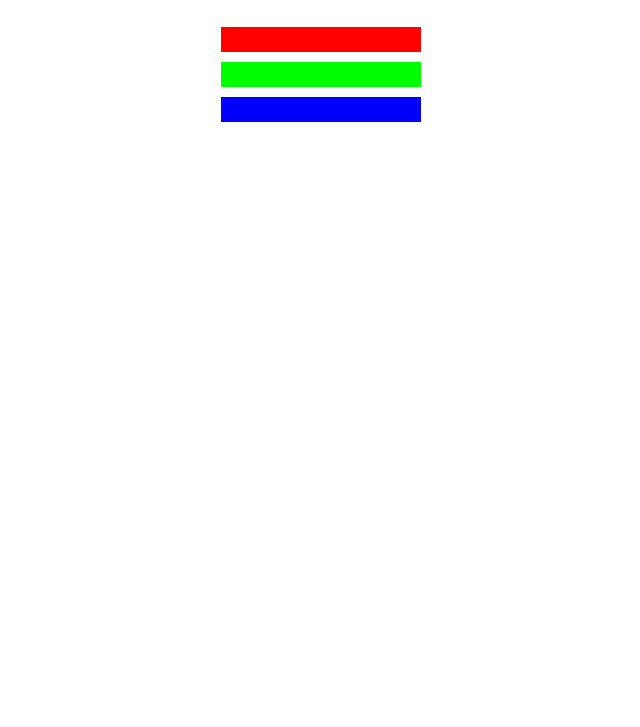
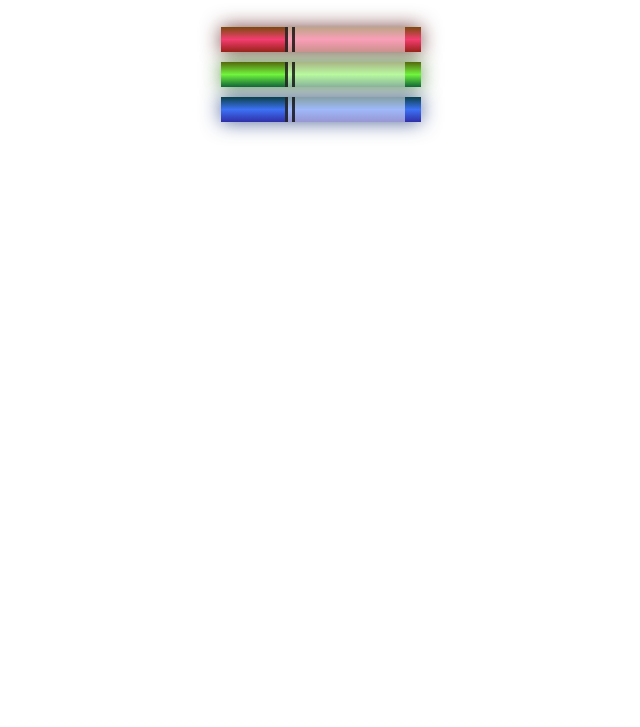
Before and after one commit to danielKulka/CSS-Color-Markers, a plain HTML site: page index.html in a window 1280 px wide. Shown: the part 73-800 px from the top of the page, without its empty margins (319-959 px from the left). Drawn offline with Linux system fonts and the light colour scheme.

Commit message:
readmeadd

```diff
--- a/index.html
+++ b/index.html
@@ -1,18 +1,27 @@
 <!DOCTYPE html>
 <html lang="en">
   <head>
-  <meta charset="UTF-8">
-  <meta http-equiv="X-UA-Compatible" content="IE=edge">
-  <meta name="viewport" content="width=device-width, initial-scale=1.0">
-  <link rel="stylesheet" href="style.css">
+    <meta charset="UTF-8" />
+    <meta http-equiv="X-UA-Compatible" content="IE=edge" />
+    <meta name="viewport" content="width=device-width, initial-scale=1.0" />
+    <link rel="stylesheet" href="style.css" />
     <title>Colored Markers</title>
   </head>
   <body>
     <h1>CSS Color Markers</h1>
     <div class="container">
-    <div class="marker one"></div>
-    <div class="marker two"></div>
-    <div class="marker three"></div>
+      <div class="marker red">
+        <div class="cap"></div>
+        <div class="sleeve"></div>
+      </div>
+      <div class="marker green">
+        <div class="cap"></div>
+        <div class="sleeve"></div>
+      </div>
+      <div class="marker blue">
+        <div class="cap"></div>
+        <div class="sleeve"></div>
+      </div>
     </div>
   </body>
 </html>
--- a/style.css
+++ b/style.css
@@ -13,14 +13,33 @@ h1{
   margin: 10px auto;
 }
 
-.one {
-  background-color: rgb(255, 0, 0);
+.red {
+  background: linear-gradient(rgb(122, 74, 14), rgb(245, 62, 113), rgb(162, 27, 27));
+  box-shadow: 0 0 20px 0 rgba(83,14,14,0.8);
 }
 
-.two {
-  background-color: rgb(0, 255, 0);
+.green {
+  background: linear-gradient(#55680D, #71F53E, #116C31);
+  box-shadow: 0 0 20px 0 #3B7E20CC;
 }
 
-.three {
-  background-color: rgb(0, 0, 255);
+.blue {
+  background: linear-gradient(hsl(186, 76%, 16%), hsl(223, 90%, 60%), hsl(240, 56%, 42%));
+  box-shadow: 0 0 20px 0 hsla(223,59%,31%,0.8);
 }
+
+.cap {
+  width: 60px;
+  height: 25px;
+}
+
+.sleeve {
+  width: 110px;
+  height: 25px;
+  background-color: rgba(255, 255, 255, 0.5);
+  border-left: 10px double rgba(0, 0, 0, 0.75);
+}
+
+.cap, .sleeve {
+  display: inline-block;
+}
```
Also changed, not shown: 1 other file. Lines whose indentation alone changed are shown as unchanged.
